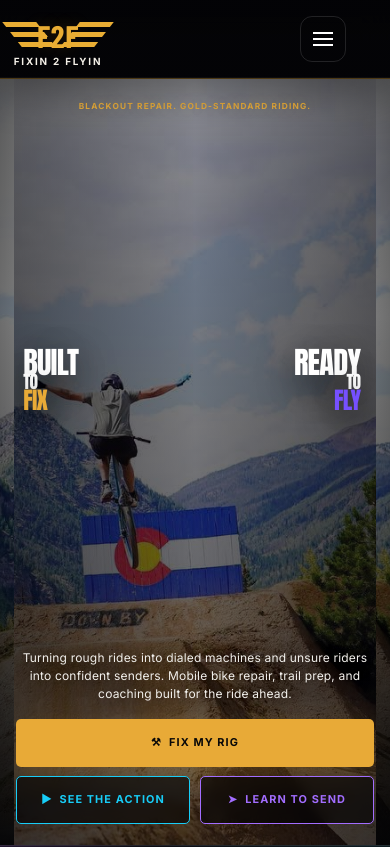
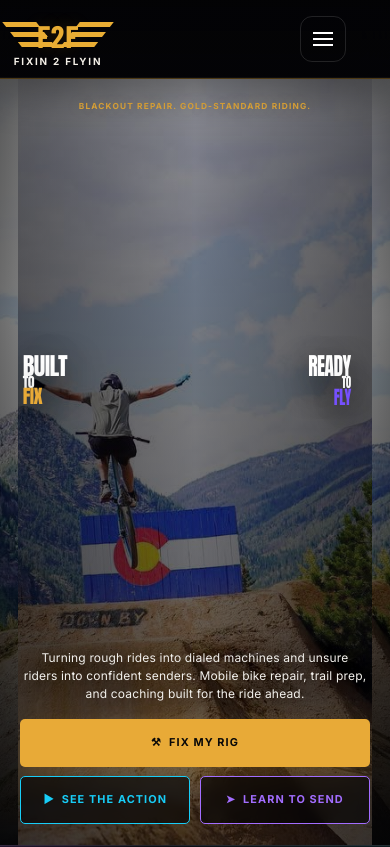
Before and after one commit to kaylamc418/Fixin2flyin, a website: page index.html in a window 390 px wide. Shown: the top 847 px of the page. Drawn offline with nearby package versions, Linux system fonts and the light colour scheme; a web font is replaced by a local one.

Commit message:
Rebuild mobile hero layout to prevent right-title clipping

```diff
--- a/hero-refresh.css
+++ b/hero-refresh.css
@@ -1,4 +1,4 @@
-/* Fixin' 2 Flyin' cinematic hero — production responsive architecture */
+/* Fixin' 2 Flyin' cinematic header, hero, and marquee */
 :root{
   --hero-white:#fff;
   --hero-gold:#e8aa37;
@@ -8,13 +8,20 @@
   --hero-black:#09090d;
 }
 
+/* Header */
 .f2f-cinematic-header{
   position:sticky;
   top:0;
   z-index:200;
-  background:#030303;
-  border-bottom:1px solid rgba(212,167,76,.22);
-  box-shadow:0 12px 30px rgba(0,0,0,.28);
+  background:linear-gradient(180deg,rgba(3,3,5,.94),rgba(3,3,5,.82));
+  border-bottom:1px solid rgba(232,170,55,.32);
+  -webkit-backdrop-filter:blur(22px) saturate(145%);
+  backdrop-filter:blur(22px) saturate(145%);
+  box-shadow:0 12px 40px rgba(0,0,0,.34),inset 0 -1px 0 rgba(255,255,255,.035);
+}
+.f2f-cinematic-header.is-scrolled{
+  background:rgba(3,3,5,.96);
+  box-shadow:0 16px 48px rgba(0,0,0,.5),0 1px 0 rgba(232,170,55,.18);
 }
 .f2f-cinematic-header .nav-shell{
   width:min(1440px,calc(100% - 3rem));
@@ -69,18 +76,43 @@
   font-size:.78rem;
   font-weight:700;
   letter-spacing:.2em;
+  transition:color .2s ease,text-shadow .2s ease;
 }
 .f2f-cinematic-header .nav-menu a::after{background:#e9ad34}
+.f2f-cinematic-header .nav-menu a:hover,
+.f2f-cinematic-header .nav-menu a:focus-visible{
+  color:#efb440;
+  text-shadow:0 0 18px rgba(232,170,55,.28);
+}
 .f2f-book{
+  position:relative;
+  overflow:hidden;
   border:1px solid #d8a13a!important;
   border-radius:5px!important;
   padding:.95rem 1.55rem!important;
   background:transparent!important;
+  color:#efb440!important;
   box-shadow:none!important;
-  color:#efb440!important;
   letter-spacing:.15em!important;
+  transition:background .2s ease,color .2s ease,box-shadow .2s ease,transform .2s ease!important;
 }
+.f2f-book::before{
+  content:"";
+  position:absolute;
+  inset:0;
+  transform:translateX(-110%);
+  background:linear-gradient(110deg,transparent,rgba(255,218,142,.2),transparent);
+  transition:transform .45s ease;
+}
+.f2f-book:hover,.f2f-book:focus-visible{
+  background:rgba(232,170,55,.09)!important;
+  color:#ffd580!important;
+  box-shadow:0 0 28px rgba(232,170,55,.18)!important;
+  transform:translateY(-1px);
+}
+.f2f-book:hover::before,.f2f-book:focus-visible::before{transform:translateX(110%)}
 
+/* Hero layers */
 .f2f-cinematic-hero{
   position:relative;
   isolation:isolate;
@@ -88,7 +120,6 @@
   overflow:hidden;
   background:var(--hero-black);
 }
-
 .f2f-cinematic-hero::before{
   content:"";
   position:absolute;
@@ -99,7 +130,6 @@
 @supports selector(.f2f-cinematic-hero:has(.f2f-hero-media)){
   .f2f-cinematic-hero:has(.f2f-hero-media)::before{display:none}
 }
-
 .f2f-hero-media{
   position:absolute;
   inset:0;
@@ -114,8 +144,8 @@
 .f2f-hero-media img{
   object-fit:cover;
   object-position:50% 50%;
+  filter:saturate(.9) contrast(1.05) brightness(.9);
 }
-
 .f2f-cinematic-hero::after{
   content:"";
   position:absolute;
@@ -126,7 +156,6 @@
     linear-gradient(180deg,rgba(2,3,5,.24) 0%,rgba(2,3,5,.08) 34%,rgba(2,3,5,.42) 67%,rgba(2,3,5,.94) 100%),
     linear-gradient(90deg,rgba(0,0,0,.66) 0%,rgba(0,0,0,.08) 36%,rgba(0,0,0,.06) 64%,rgba(0,0,0,.66) 100%);
 }
-
 .f2f-hero-inner{
   position:relative;
   z-index:2;
@@ -144,8 +173,10 @@
   letter-spacing:.32em;
   text-align:center;
   text-transform:uppercase;
+  text-shadow:0 0 18px rgba(232,170,55,.22);
 }
 
+/* One semantic H1, always one visual row */
 .f2f-hero-title{
   align-self:center;
   display:grid;
@@ -153,8 +184,8 @@
   grid-template-rows:1fr;
   align-items:center;
   gap:1rem;
+  width:100%;
   min-width:0;
-  width:100%;
   margin:0;
   font-family:"Barlow Condensed","Arial Narrow","Helvetica Neue",Arial,sans-serif;
   font-size:clamp(5.2rem,10.5vw,10rem);
@@ -163,28 +194,19 @@
   letter-spacing:-.035em;
   text-transform:uppercase;
 }
-.f2f-hero-title>.f2f-title-left{
-  grid-column:1;
-  grid-row:1;
-  text-align:left;
-}
-.f2f-hero-title>.f2f-title-right{
-  grid-column:3;
-  grid-row:1;
-  text-align:right;
-}
-.f2f-hero-title>.f2f-title-left,.f2f-hero-title>.f2f-title-right{
+.f2f-title-left{grid-column:1;grid-row:1;text-align:left}
+.f2f-title-right{grid-column:3;grid-row:1;text-align:right}
+.f2f-title-left,.f2f-title-right{
   min-width:0;
   max-width:100%;
-  overflow:visible;
   text-shadow:0 12px 35px rgba(0,0,0,.68);
 }
 .f2f-hero-title span,.f2f-hero-title small,.f2f-hero-title strong{display:block}
 .f2f-hero-title span,.f2f-hero-title small{color:var(--hero-white)}
 .f2f-hero-title small{font-size:.68em;line-height:.9}
-.f2f-hero-title strong{font-size:.78em;line-height:.92}
-.f2f-hero-title .f2f-title-left strong{color:var(--hero-gold)}
-.f2f-hero-title .f2f-title-right strong{color:var(--hero-purple)}
+.f2f-hero-title strong{font-size:.78em;line-height:.92;filter:drop-shadow(0 8px 16px rgba(0,0,0,.45))}
+.f2f-title-left strong{color:var(--hero-gold)}
+.f2f-title-right strong{color:var(--hero-purple)}
 
 .f2f-hero-bottom{
   width:min(720px,92%);
@@ -219,20 +241,21 @@
   letter-spacing:.1em;
   text-decoration:none;
   text-transform:uppercase;
+  -webkit-backdrop-filter:blur(6px);
   backdrop-filter:blur(6px);
   transition:transform .18s ease,box-shadow .18s ease,background .18s ease;
 }
 .f2f-hero-action:hover{transform:translateY(-3px)}
-.f2f-action-gold{
-  background:var(--hero-gold);
-  color:#080808;
-  box-shadow:0 10px 30px rgba(232,170,55,.22);
-}
+.f2f-action-gold{background:var(--hero-gold);color:#080808;box-shadow:0 10px 30px rgba(232,170,55,.22)}
+.f2f-action-gold:hover,.f2f-action-gold:focus-visible{box-shadow:0 12px 38px rgba(232,170,55,.35)}
 .f2f-action-cyan{border:1px solid var(--hero-cyan);color:var(--hero-cyan)}
+.f2f-action-cyan:hover,.f2f-action-cyan:focus-visible{background:rgba(24,205,247,.08);box-shadow:0 0 28px rgba(24,205,247,.16)}
 .f2f-action-purple{border:1px solid var(--hero-purple-accessible);color:var(--hero-purple-accessible)}
+.f2f-action-purple:hover,.f2f-action-purple:focus-visible{background:rgba(162,109,255,.08);box-shadow:0 0 28px rgba(162,109,255,.16)}
 .f2f-hero-action:focus-visible{outline:3px solid var(--hero-cyan);outline-offset:4px}
 .f2f-cinematic-hero + .music-section{border-top:1px solid rgba(255,255,255,.08)}
 
+/* Tablet */
 @media(max-width:979px){
   .f2f-cinematic-header .nav-shell{min-height:78px}
   .f2f-cinematic-brand .f2f-wingmark{width:95px;font-size:2rem}
@@ -254,25 +277,24 @@
   .f2f-cinematic-header .nav-menu a{padding:.9rem}
   .f2f-cinematic-header .f2f-book{display:none!important}
   .f2f-cinematic-hero{min-height:calc(100svh - 78px)}
-  .f2f-hero-inner{
-    width:calc(100% - 2rem);
-    min-height:calc(100svh - 78px);
-  }
+  .f2f-hero-inner{width:calc(100% - 2rem);min-height:calc(100svh - 78px)}
   .f2f-hero-title{
     grid-template-columns:minmax(0,1fr) clamp(160px,28vw,260px) minmax(0,1fr);
     font-size:clamp(4rem,11vw,7rem);
   }
 }
 
+/* Mobile: the right phrase is independently compressed and inset. */
 @media(max-width:699px){
+  .f2f-cinematic-header{
+    -webkit-backdrop-filter:blur(18px) saturate(135%);
+    backdrop-filter:blur(18px) saturate(135%);
+  }
   .f2f-cinematic-header .nav-shell{width:calc(100% - 1.5rem);grid-template-columns:auto 1fr auto;min-height:78px}
   .f2f-cinematic-brand .f2f-wingmark{width:92px;height:50px;font-size:1.95rem}
   .f2f-brand-sub{font-size:.62rem}
 
-  .f2f-cinematic-hero{
-    min-height:calc(100svh - 78px);
-    height:auto;
-  }
+  .f2f-cinematic-hero{min-height:calc(100svh - 78px);height:auto}
   .f2f-hero-media img{object-position:50% 48%}
   .f2f-cinematic-hero::before{background-position:center 48%}
   .f2f-cinematic-hero::after{
@@ -281,92 +303,79 @@
       linear-gradient(90deg,rgba(0,0,0,.50),rgba(0,0,0,.03) 34%,rgba(0,0,0,.03) 66%,rgba(0,0,0,.50));
   }
   .f2f-hero-inner{
-    width:calc(100% - 2.25rem);
+    width:calc(100% - 2.5rem);
     min-height:calc(100svh - 78px);
     padding:1.4rem 0 1.3rem;
     grid-template-rows:auto minmax(235px,1fr) auto;
   }
-  .f2f-kicker{
-    padding:0 .15rem;
-    font-size:.56rem;
-    line-height:1.35;
-    letter-spacing:.16em;
-  }
+  .f2f-kicker{padding:0 .15rem;font-size:.56rem;line-height:1.35;letter-spacing:.16em}
 
   .f2f-hero-title{
     width:100%;
-    grid-template-columns:minmax(0,1fr) clamp(48px,14vw,62px) minmax(0,1fr);
+    grid-template-columns:minmax(0,1fr) clamp(36px,11vw,48px) minmax(0,1fr);
     grid-template-rows:1fr;
-    gap:.22rem;
+    gap:.25rem;
     min-height:235px;
-    padding:0 .45rem;
-    align-self:center;
+    padding:0 .2rem;
     font-family:Impact,Haettenschweiler,"Arial Narrow Bold","Arial Narrow",sans-serif;
-    font-size:clamp(1.72rem,8.4vw,2.3rem);
+    font-size:clamp(1.65rem,8vw,2.15rem);
     line-height:.78;
     letter-spacing:-.025em;
+    overflow:visible;
   }
-  .f2f-hero-title>.f2f-title-left{
+  .f2f-title-left{
     grid-column:1;
     grid-row:1;
-    text-align:left;
     justify-self:start;
-    padding-left:.05rem;
+    width:100%;
+    padding-left:.1rem;
+    white-space:nowrap;
   }
-  .f2f-hero-title>.f2f-title-right{
+  .f2f-title-right{
     grid-column:3;
     grid-row:1;
-    text-align:right;
     justify-self:end;
-    padding-right:.35rem;
-  }
-  .f2f-hero-title>.f2f-title-left,.f2f-hero-title>.f2f-title-right{
-    width:auto;
-    max-width:100%;
+    width:100%;
+    padding-right:1rem;
     white-space:nowrap;
+    transform:translateX(-.15rem) scaleX(.84);
+    transform-origin:right center;
   }
   .f2f-hero-title small{font-size:.58em;line-height:.9}
   .f2f-hero-title strong{font-size:.78em;line-height:.9}
 
   .f2f-hero-bottom{width:100%;padding:0 .15rem}
-  .f2f-hero-copy{
-    margin-bottom:1rem;
-    padding:0 .2rem;
-    font-size:.78rem;
-    line-height:1.48;
-  }
-  .f2f-hero-actions{
-    grid-template-columns:1fr 1fr;
-    gap:.6rem;
-  }
+  .f2f-hero-copy{margin-bottom:1rem;padding:0 .2rem;font-size:.78rem;line-height:1.48}
+  .f2f-hero-actions{grid-template-columns:1fr 1fr;gap:.6rem}
   .f2f-action-gold{grid-column:1/-1}
-  .f2f-hero-action{
-    min-height:48px;
-    padding:.7rem .55rem;
-    font-size:.68rem;
-  }
+  .f2f-hero-action{min-height:48px;padding:.7rem .55rem;font-size:.68rem}
 }
 
 @media(max-width:390px){
-  .f2f-hero-inner{width:calc(100% - 1.7rem)}
+  .f2f-hero-inner{width:calc(100% - 2.25rem)}
   .f2f-hero-title{
-    grid-template-columns:minmax(0,1fr) clamp(44px,13vw,54px) minmax(0,1fr);
-    font-size:clamp(1.58rem,7.8vw,2.02rem);
-    gap:.18rem;
-    padding-inline:.55rem;
+    grid-template-columns:minmax(0,1fr) 36px minmax(0,1fr);
+    font-size:1.52rem;
+    gap:.2rem;
   }
-  .f2f-hero-title>.f2f-title-right{padding-right:.45rem}
+  .f2f-title-right{
+    padding-right:1.15rem;
+    transform:translateX(-.2rem) scaleX(.80);
+  }
   .f2f-kicker{font-size:.52rem;letter-spacing:.14em}
   .f2f-hero-copy{font-size:.75rem}
 }
 
 @media(max-width:360px){
+  .f2f-hero-inner{width:calc(100% - 2.1rem)}
   .f2f-hero-title{
-    grid-template-columns:minmax(0,1fr) 42px minmax(0,1fr);
-    font-size:1.5rem;
-    padding-inline:.6rem;
+    grid-template-columns:minmax(0,1fr) 32px minmax(0,1fr);
+    font-size:1.42rem;
   }
-  .f2f-hero-title>.f2f-title-right{padding-right:.55rem}
+  .f2f-title-right{
+    padding-right:1.2rem;
+    transform:translateX(-.22rem) scaleX(.78);
+  }
 }
 
 @media(orientation:landscape) and (max-height:560px){
@@ -376,83 +385,13 @@
   .f2f-hero-action{min-height:44px}
 }
 
-@media(prefers-reduced-motion:reduce){
-  .f2f-hero-action{transition:none}
-}
-
-/* Premium header treatment */
-.f2f-cinematic-header{
-  background:linear-gradient(180deg,rgba(3,3,5,.92),rgba(3,3,5,.78));
-  border-bottom-color:rgba(232,170,55,.32);
-  -webkit-backdrop-filter:blur(22px) saturate(145%);
-  backdrop-filter:blur(22px) saturate(145%);
-  box-shadow:0 12px 40px rgba(0,0,0,.34),inset 0 -1px 0 rgba(255,255,255,.035);
-}
-.f2f-cinematic-header.is-scrolled{
-  background:rgba(3,3,5,.94);
-  box-shadow:0 16px 48px rgba(0,0,0,.5),0 1px 0 rgba(232,170,55,.18);
-}
-.f2f-cinematic-header .nav-menu a{
-  transition:color .2s ease,text-shadow .2s ease;
-}
-.f2f-cinematic-header .nav-menu a:hover,
-.f2f-cinematic-header .nav-menu a:focus-visible{
-  color:#efb440;
-  text-shadow:0 0 18px rgba(232,170,55,.28);
-}
-.f2f-book{
-  position:relative;
-  overflow:hidden;
-  transition:background .2s ease,color .2s ease,box-shadow .2s ease,transform .2s ease!important;
-}
-.f2f-book::before{
-  content:"";
-  position:absolute;
-  inset:0;
-  transform:translateX(-110%);
-  background:linear-gradient(110deg,transparent,rgba(255,218,142,.2),transparent);
-  transition:transform .45s ease;
-}
-.f2f-book:hover,.f2f-book:focus-visible{
-  background:rgba(232,170,55,.09)!important;
-  color:#ffd580!important;
-  box-shadow:0 0 28px rgba(232,170,55,.18)!important;
-  transform:translateY(-1px);
-}
-.f2f-book:hover::before,.f2f-book:focus-visible::before{transform:translateX(110%)}
-
-/* Hero polish without changing mobile geometry */
-.f2f-hero-media img{
-  filter:saturate(.9) contrast(1.05) brightness(.9);
-  transform:scale(1.002);
-}
-.f2f-kicker{
-  text-shadow:0 0 18px rgba(232,170,55,.22);
-}
-.f2f-hero-title strong{
-  filter:drop-shadow(0 8px 16px rgba(0,0,0,.45));
-}
-.f2f-action-gold:hover,.f2f-action-gold:focus-visible{
-  box-shadow:0 12px 38px rgba(232,170,55,.35);
-}
-.f2f-action-cyan:hover,.f2f-action-cyan:focus-visible{
-  background:rgba(24,205,247,.08);
-  box-shadow:0 0 28px rgba(24,205,247,.16);
-}
-.f2f-action-purple:hover,.f2f-action-purple:focus-visible{
-  background:rgba(162,109,255,.08);
-  box-shadow:0 0 28px rgba(162,109,255,.16);
-}
-
 /* Signature service marquee */
 .keyword-ticker{
   position:relative;
   isolation:isolate;
   overflow:hidden;
   border-block:1px solid rgba(232,170,55,.28);
-  background:
-    radial-gradient(circle at 50% -120%,rgba(232,170,55,.12),transparent 55%),
-    linear-gradient(180deg,#0b0b0f,#08080c);
+  background:radial-gradient(circle at 50% -120%,rgba(232,170,55,.12),transparent 55%),linear-gradient(180deg,#0b0b0f,#08080c);
   box-shadow:inset 0 1px 0 rgba(255,255,255,.025),inset 0 -1px 0 rgba(255,255,255,.025);
 }
 .keyword-ticker::before,.keyword-ticker::after{
@@ -466,48 +405,21 @@
 }
 .keyword-ticker::before{left:0;background:linear-gradient(90deg,#08080c,transparent)}
 .keyword-ticker::after{right:0;background:linear-gradient(270deg,#08080c,transparent)}
-.keyword-ticker-track{
-  will-change:transform;
-  animation-duration:32s;
-  animation-timing-function:linear;
-}
-.keyword-ticker:hover .keyword-ticker-track,
-.keyword-ticker:focus-within .keyword-ticker-track{
-  animation-play-state:paused;
-}
-.keyword-ticker-group{
-  gap:1.45rem;
-  padding:1.05rem .75rem;
-  color:#f2eee7;
-  font-size:.84rem;
-  letter-spacing:.16em;
-}
-.keyword-ticker-group span{
-  position:relative;
-  transition:color .2s ease,text-shadow .2s ease;
-}
-.keyword-ticker-group span:hover{
-  color:#efb440;
-  text-shadow:0 0 16px rgba(232,170,55,.24);
-}
-.keyword-ticker i{
-  color:#efb440;
-  font-size:.72em;
-  filter:drop-shadow(0 0 8px rgba(232,170,55,.25));
-}
+.keyword-ticker-track{will-change:transform;animation-duration:32s;animation-timing-function:linear}
+.keyword-ticker:hover .keyword-ticker-track,.keyword-ticker:focus-within .keyword-ticker-track{animation-play-state:paused}
+.keyword-ticker-group{gap:1.45rem;padding:1.05rem .75rem;color:#f2eee7;font-size:.84rem;letter-spacing:.16em}
+.keyword-ticker-group span{position:relative;transition:color .2s ease,text-shadow .2s ease}
+.keyword-ticker-group span:hover{color:#efb440;text-shadow:0 0 16px rgba(232,170,55,.24)}
+.keyword-ticker i{color:#efb440;font-size:.72em;filter:drop-shadow(0 0 8px rgba(232,170,55,.25))}
 
 @media(max-width:699px){
-  .f2f-cinematic-header{
-    -webkit-backdrop-filter:blur(18px) saturate(135%);
-    backdrop-filter:blur(18px) saturate(135%);
-  }
   .keyword-ticker-track{animation-duration:26s}
   .keyword-ticker-group{gap:1rem;padding:.82rem .55rem;font-size:.7rem;letter-spacing:.12em}
   .keyword-ticker::before,.keyword-ticker::after{width:36px}
 }
 
 @media(prefers-reduced-motion:reduce){
+  .f2f-hero-action{transition:none}
   .keyword-ticker-track{animation:none;transform:none}
   .f2f-book::before{display:none}
-  .f2f-hero-media img{transform:none}
 }
```
